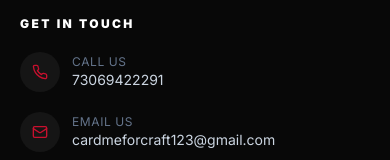
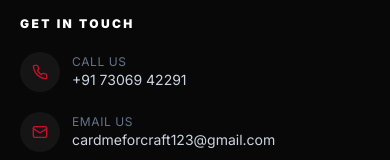
Before and after one commit to cardmeforcraft/cardme, a Next.js app: page / in a window 390 px wide. Shown: the part 3050-3210 px from the top of the page. Built offline with nearby package versions, Linux system fonts and the light colour scheme; no server answers; the database is empty.

Commit message:
Update phone number in Footer

```diff
--- a/components/Footer.tsx
+++ b/components/Footer.tsx
@@ -173,7 +173,7 @@ export default function Footer() {
 
               {/* Phone */}
               <a
-                href="tel:73069422291"
+                href="tel:7306942291"
                 className="group flex items-center gap-3"
               >
                 <div className="w-10 h-10 rounded-full bg-white/5 flex items-center justify-center group-hover:bg-[#C8102E]/10 transition-colors">
@@ -186,7 +186,7 @@ export default function Footer() {
                   </p>
 
                   <p className="text-sm text-slate-300 group-hover:text-white transition-colors">
-                    73069422291
+                   +91 73069 42291
                   </p>
                 </div>
               </a>
```
